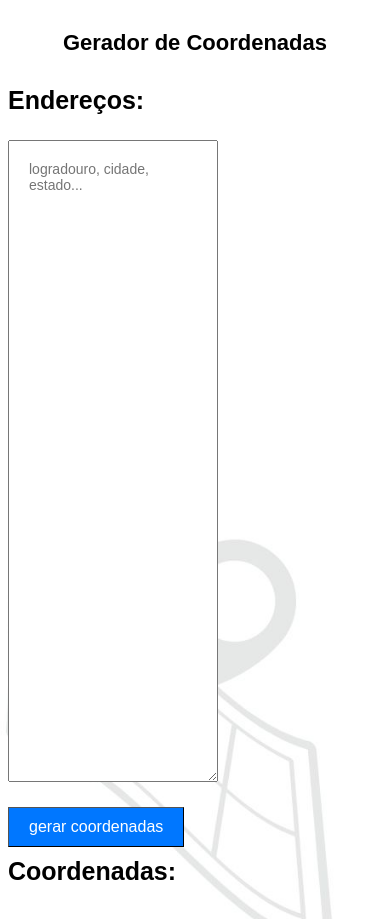
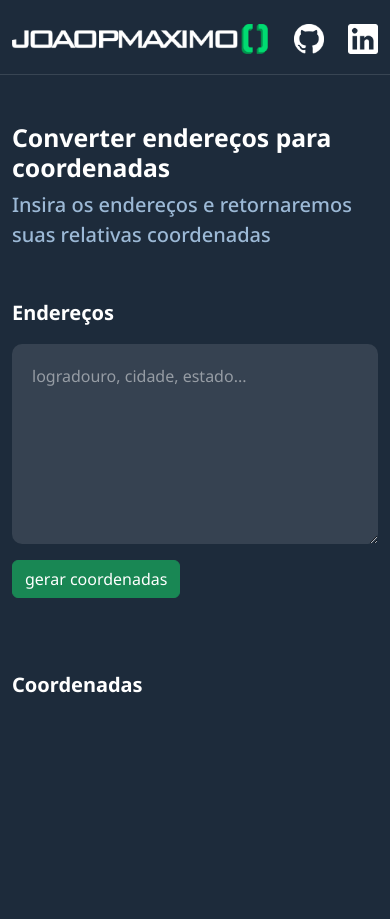
Before and after one commit to joaopmaximo/gerador-coordenadas-js, a plain HTML site: page index.html in a window 390 px wide. After the commit the page ends 844 px from the top, so only its background shows below. Drawn offline with nearby package versions, Linux system fonts and the light colour scheme.

Commit message:
style: complete redesign

```diff
--- a/gerador-coordenadas.js
+++ b/gerador-coordenadas.js
@@ -1,9 +1,13 @@
 const entradaEnderecos = document.getElementById("entrada-enderecos");
-const coordenadasDiv = document.getElementById("coordenadas-div");
+const coordenadasDiv = document.getElementById("div-coordenadas");
 const botao = document.getElementById("botao");
 const api_key = "pk.1c7ad57dab8a678fdc08f03e7a149bcf";
 
 let coordenadas = [];
+
+function delay(ms) {
+    return new Promise(resolve => setTimeout(resolve, ms));
+}
 
 function obterCoordenadas() {
     let enderecos = entradaEnderecos.value;
@@ -12,7 +16,8 @@ function obterCoordenadas() {
     let detalhes = "";
     enderecos = enderecos.split('\n');
 
-    return Promise.all(enderecos.map(async endereco => {
+    return Promise.all(enderecos.map(async (endereco, index) => {
+        await delay(index * 500);
         await new Promise(resolve => fetch(`https://us1.locationiq.com/v1/search?key=${api_key}&q=${endereco}&format=json&`)
             .then(response => response.json())
             .then(data => {
@@ -36,6 +41,7 @@ function obterCoordenadas() {
 async function preencherCoordenadas() {
     coordenadas = [];
     await obterCoordenadas();
+    coordenadasDiv.innerHTML = '';
 
     coordenadas.forEach(coordenada => {
         let coordenadaElement = document.createElement("span");
@@ -49,5 +55,3 @@ async function preencherCoordenadas() {
         coordenadasDiv.appendChild(coordenadaElement);
     });
 }
-
-botao.addEventListener("click", () => preencherCoordenadas());
--- a/index.html
+++ b/index.html
@@ -1,26 +1,54 @@
 <!DOCTYPE html>
 <html lang="pt-br">
+
 <head>
     <meta charset="UTF-8">
     <meta name="viewport" content="width=device-width, initial-scale=1.0">
     <title>Gerador de Coordenadas</title>
+    <link href="https://cdn.jsdelivr.net/npm/bootstrap@5.3.3/dist/css/bootstrap.min.css" rel="stylesheet"
+        integrity="sha384-QWTKZyjpPEjISv5WaRU9OFeRpok6YctnYmDr5pNlyT2bRjXh0JMhjY6hW+ALEwIH" crossorigin="anonymous">
+    <script src="https://cdn.jsdelivr.net/npm/bootstrap@5.3.3/dist/js/bootstrap.bundle.min.js"
+        integrity="sha384-YvpcrYf0tY3lHB60NNkmXc5s9fDVZLESaAA55NDzOxhy9GkcIdslK1eN7N6jIeHz"
+        crossorigin="anonymous"></script>
+    <link rel="preconnect" href="https://fonts.googleapis.com">
+    <link rel="preconnect" href="https://fonts.gstatic.com" crossorigin>
+    <link href="https://fonts.googleapis.com/css2?family=Noto+Sans:ital,wght@0,100..900;1,100..900&display=swap"
+        rel="stylesheet">
     <link rel="stylesheet" href="style.css">
     <script src="gerador-coordenadas.js" defer></script>
 </head>
+
 <body>
-    <div class="div-principal">
-        <h1>Gerador de Coordenadas</h1>
-        <div class="div-um">
-            <div class="div-dois">
-                <h2><label for="textarea-enderecos">Endereços:</label></h2>
-                <textarea name="textarea-enderecos" title="textarea-enderecos" placeholder="logradouro, cidade, estado..." id="entrada-enderecos"></textarea>
-                <button id="botao" type="submit">gerar coordenadas</button>
+    <header>
+        <div class="container d-flex justify-content-between align-items-center pt-4 pb-1">
+            <img src="img/logo-branca-350.png" alt="joaopmaximo logo">
+            <div class="d-flex gap-4">
+                <a href="https://github.com/joaopmaximo/gerador-coordenadas-js" target="_blank">
+                    <img src="img/github-icon-branco-350.png" alt="github logo">
+                </a>
+                <a href="https://www.linkedin.com/in/joao-pedro-maximo-da-silva/" target="_blank">
+                    <img src="img/linkedin-icon-branco-350.png" alt="github logo">
+                </a>
             </div>
-            <div class="div-dois">
-                <h2>Coordenadas:</h2>
-                <div class="div-tres" id="coordenadas-div"></div>
+        </div>
+        <hr>
+    </header>
+    <div class="container my-5">
+        <h1 class="fs-2 fw-bold">Converter endereços para coordenadas</h1>
+        <p class="fs-5 fw-medium">Insira os endereços e retornaremos suas relativas coordenadas</p>
+        <div class="d-flex flex-wrap gap-5 mt-4">
+            <div class="d-flex flex-column flex-fill gap-3 mt-4">
+                <span class="fs-5 fw-bold">Endereços</span>
+                <textarea name="textarea-enderecos" title="textarea-enderecos" placeholder="logradouro, cidade, estado..."
+                    id="entrada-enderecos"></textarea>
+                <button class="align-self-start btn btn-success" type="submit" onclick="preencherCoordenadas()">gerar coordenadas</button>
+            </div>
+            <div class="d-flex flex-column flex-fill gap-3 mt-4">
+                <span class="fs-5 fw-bold">Coordenadas</span>
+                <div id="div-coordenadas" class="d-flex flex-column"></div>
             </div>
         </div>
     </div>
 </body>
+
 </html>
--- a/style.css
+++ b/style.css
@@ -1,113 +1,43 @@
-html {
-    font-family: Arial, Helvetica, sans-serif;
-    font-size: 18px;
+body {
+    font-family: "Noto sans", sans-serif;
+    background-color: #1d2b3b;
+    color: #fff;
 }
 
-body {
-    background-image: url(background.jpg);
-    background-size: cover;
+header img {
+    max-height: 30px;
 }
 
-.div-principal {
-    display: flex;
-    flex-direction: column;
-    align-items: center;
-    margin-top: 50px;
+p {
+    font-weight: 400;
+    color: #9cb9d6;
 }
 
-.div-um {
-    width: 1150px;
-    display: flex;
-    justify-content: space-around;
-    margin-top: 30px;
+hr {
+    opacity: 12%;
 }
 
-.div-dois {
-    display: flex;
-    flex-direction: column;
-    align-items: flex-start;
-    width: 50%;
-    gap: 15px;
+textarea {
+    background-color: #ffffff1c;
+    max-width: 600px;
+    min-height: 200px;
+    padding: 20px;
+    border: none;
+    border-radius: 10px;
+    color: #fff;
+    field-sizing: content;
 }
 
-.div-tres {
-    display: flex;
-    flex-direction: column;
-    gap: 10px;
-    margin-top: 10px;
+textarea:focus {
+    outline: none;
+}
+
+textarea::placeholder {
+    color: #ffffff7a;
 }
 
 .inactivate {
-    font-size: 16px;
     font-style: oblique;
     user-select: none;
+    color: #ffffff7a;
 }
-
-h1 {
-    text-align: center;
-    font-size: 30px;
-    margin: 0;
-}
-
-h2 {
-    text-align: center;
-    font-size: 25px;
-    margin: 0;
-}
-
-textarea {
-    margin-top: 10px;
-    font-size: 16px;
-    font-family: Arial, Helvetica, sans-serif;
-    padding: 20px;
-    width: 80%;
-    min-height: 600px;
-}
-
-button {
-    margin-top: 10px;
-    font-size: 16px;
-    padding: 10px 20px;
-    background-color: rgb(0, 119, 255);
-    color: white;
-    border-width: 1px;
-    cursor: pointer;
-}
-
-@media screen and (max-width: 1180px) {
-    html {
-        font-size: 16px;
-    }
-
-    .div-principal {
-        margin-top: 30px;
-    }
-
-    .div-um {
-        width: 100%;
-    }
-
-    textarea {
-        width: 40vmax;
-        font-size: 14px;
-    }
-
-    h1 {
-        font-size: 22px;
-    }
-}
-
-@media screen and (max-width: 740px) {
-    .div-um {
-        flex-direction: column;
-        justify-content: normal;
-    }
-
-    textarea {
-        width: 90%;
-    }
-
-    button {
-        margin: 10px 0;
-    }
-}
```
Also changed, not shown: img/github-icon-branco-350.png (added), img/linkedin-icon-branco-350.png (added), img/logo-branca-350.png (added).
